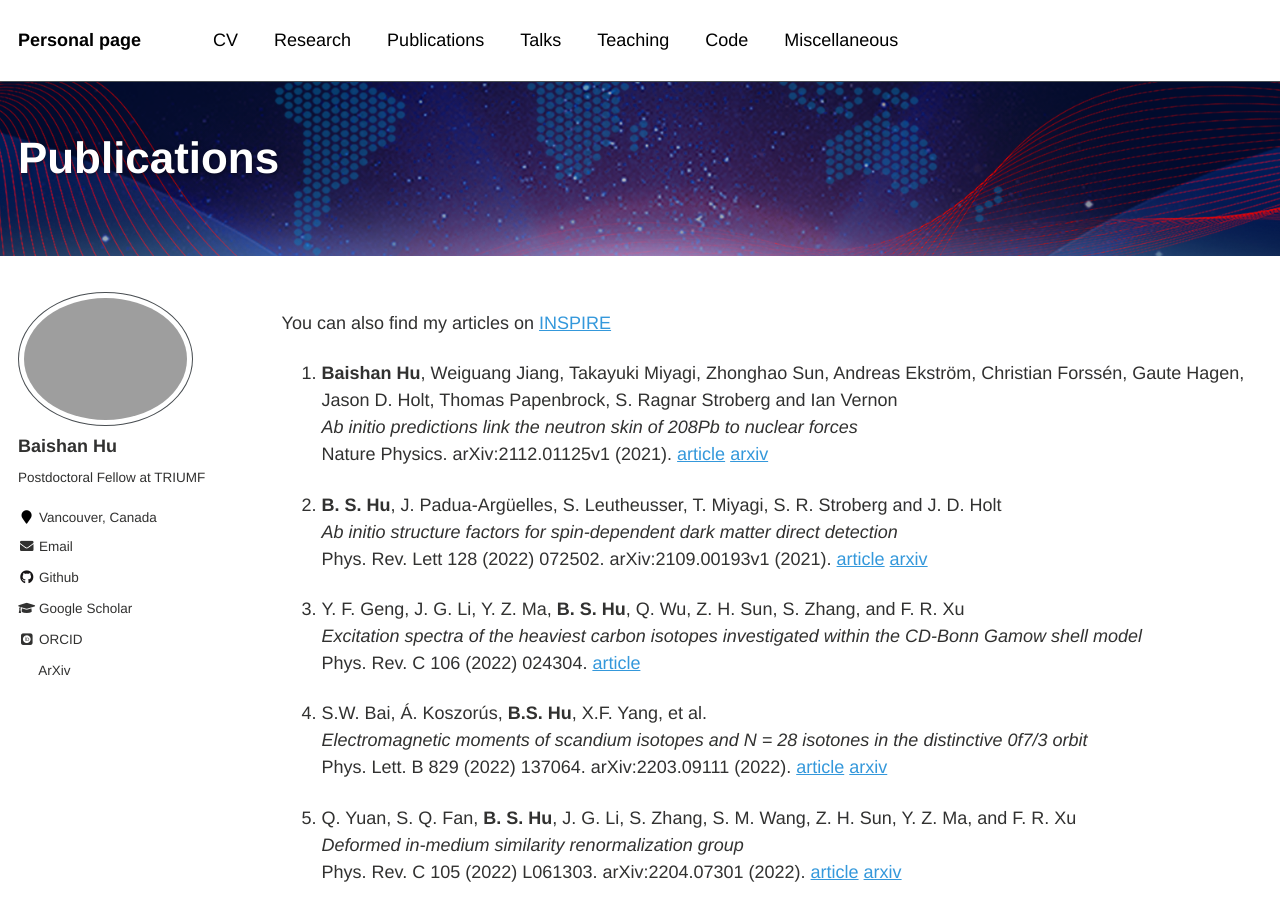
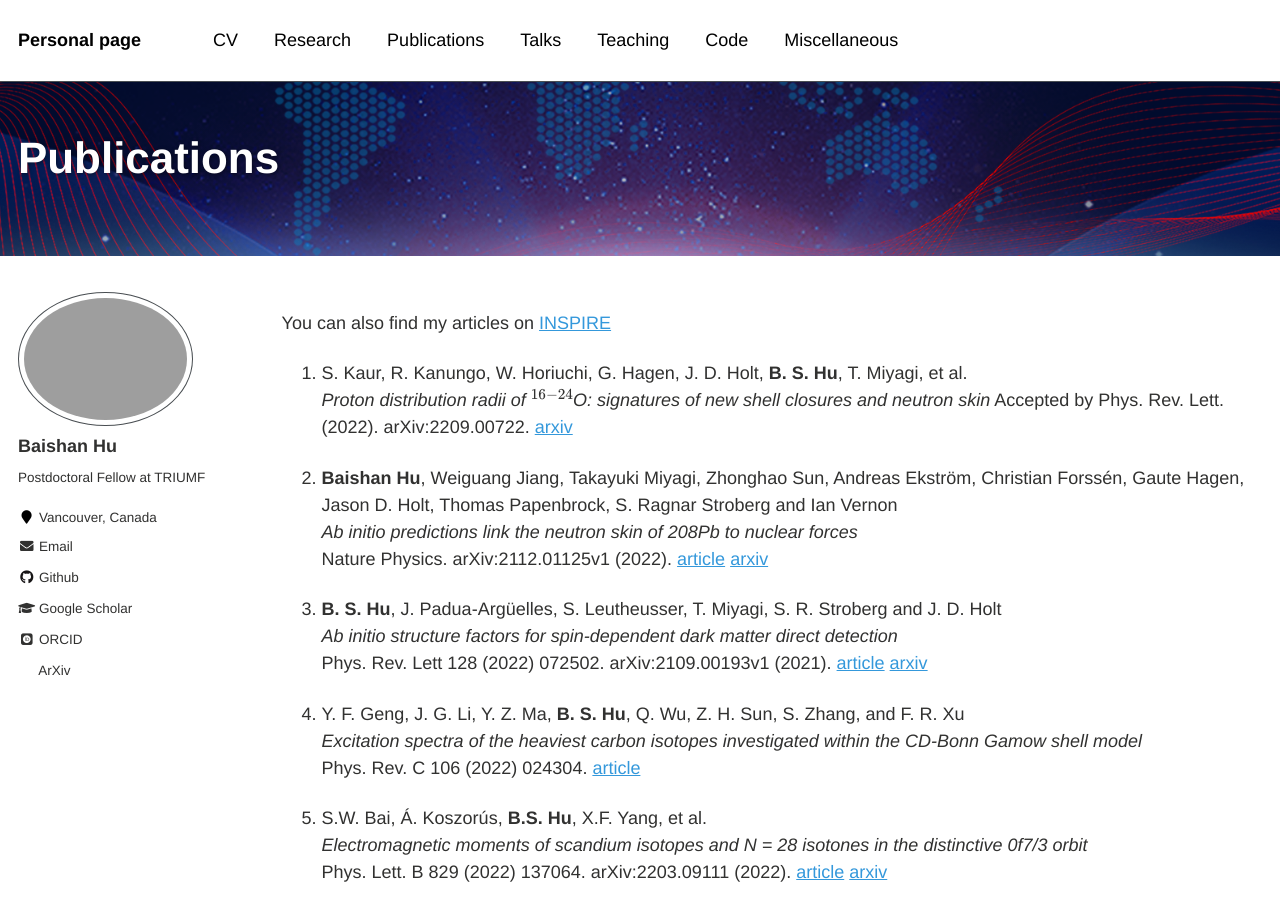
Before and after one commit to BaishanHu/baishanhu.github.io, a Jekyll site: the page built from _pages/publications.md, in a window 1280 px wide and 900 px high. Built offline with Jekyll 4.4.1, drawn with Linux system fonts in a browser that asks for light colours; some web fonts are replaced; formulas are drawn with MathJax 3.

Commit message:
Small tweaks

```diff
--- a/_pages/publications.md
+++ b/_pages/publications.md
@@ -19,10 +19,13 @@ header:
 {% endfor %}
 
 You can also find my articles on [INSPIRE](https://inspirehep.net/authors/1763531)
+31. S. Kaur, R. Kanungo, W. Horiuchi, G. Hagen, J. D. Holt, **B. S. Hu**, T. Miyagi, et al.
+  <br/>_Proton distribution radii of $^{16-24}$O: signatures of new shell closures and neutron skin_
+  Accepted by Phys. Rev. Lett. (2022). arXiv:2209.00722. [arxiv](https://arxiv.org/abs/2209.00722)
 
 30. **Baishan Hu**, Weiguang Jiang, Takayuki Miyagi, Zhonghao Sun, Andreas Ekström, Christian Forssén, Gaute Hagen, Jason D. Holt, Thomas Papenbrock, S. Ragnar Stroberg and Ian Vernon
   <br/>_Ab initio predictions link the neutron skin of 208Pb to nuclear forces_
-  Nature Physics. arXiv:2112.01125v1 (2021). [article](https://www.nature.com/articles/s41567-022-01715-8) [arxiv](https://arxiv.org/abs/2112.01125v1)
+  Nature Physics. arXiv:2112.01125v1 (2022). [article](https://www.nature.com/articles/s41567-022-01715-8) [arxiv](https://arxiv.org/abs/2112.01125v1)
 
 29. **B. S. Hu**, J. Padua-Argüelles, S. Leutheusser, T. Miyagi, S. R. Stroberg and J. D. Holt
   <br/>_Ab initio structure factors for spin-dependent dark matter direct detection_
```
